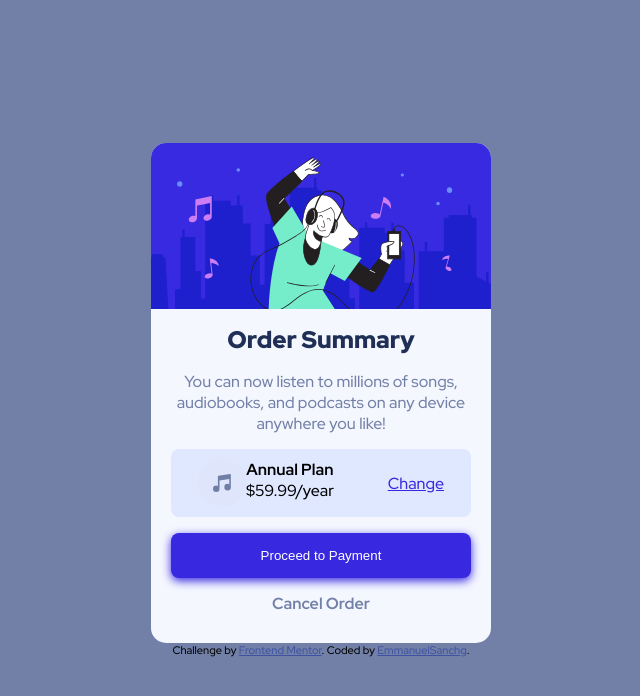
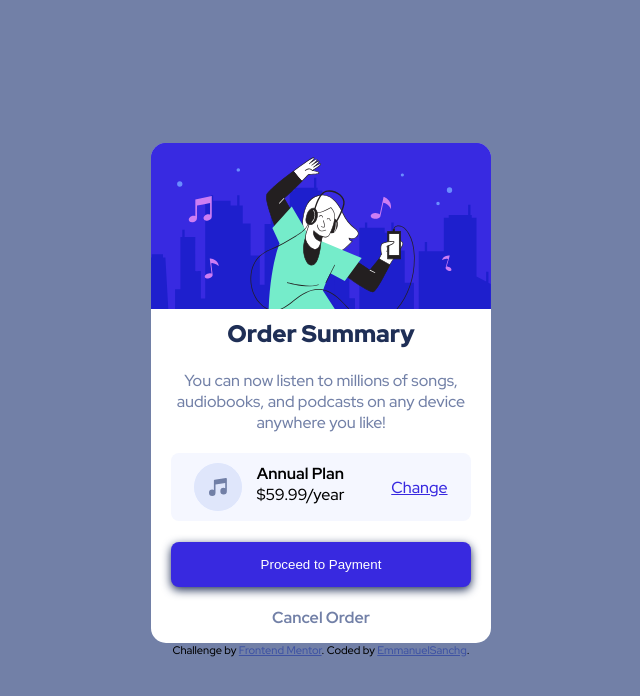
Before and after one commit to EmmanuelSanchgDev/card-confirmar-orden, a plain HTML site: page index.html in a window 1280 px wide. Shown: the whole page, without its empty margins (319-959 px from the left). Drawn offline with Linux system fonts and the light colour scheme.

Commit message:
se areglo el fondo del icon

```diff
--- a/css/style.css
+++ b/css/style.css
@@ -29,10 +29,13 @@ body {
     width: 340px;
     height: 500px;
     border-radius: 1.5rem;
-    background-color: var(--Very-pale-blue);
+    background-color: white;
     overflow: hidden;
 }
-
+.header {
+    background-color: var(--Bright-blue);
+    height: 33%;
+}
 .header img {
     width: 100%;
 }
@@ -42,7 +45,7 @@ body {
     flex-direction: column;
     align-items: center;
     justify-content: space-between;
-    height: 62%;
+    height: 66%;
     text-align: center;
 }
 .body__title {
@@ -57,12 +60,18 @@ body {
     display: flex;
     justify-content: space-around;
     align-items: center;
-    background-color: var(--Pale-blue);
+    background-color: var(--Very-pale-blue);
     border-radius: 0.8rem;
     padding: 1rem 0;
 }
 .body__card-left {
+    width: 50%;
     display: flex;
+    justify-content: space-between;
+}
+.card__image {
+    background-color: var(--Pale-blue);
+    border-radius: 50%;
 }
 .card__description h2 {
     font-size: 1.6rem;
@@ -78,7 +87,7 @@ body {
     width: 100%;
     padding: 1.5rem 0;
     border-radius: 0.8rem;
-    box-shadow: 0 0.3rem 1rem 0 var(--Bright-blue);
+    box-shadow: 0 0.3rem 1rem 0 var(--Dark-blue);
     cursor: pointer;
 }
 .body__ancla {
```
